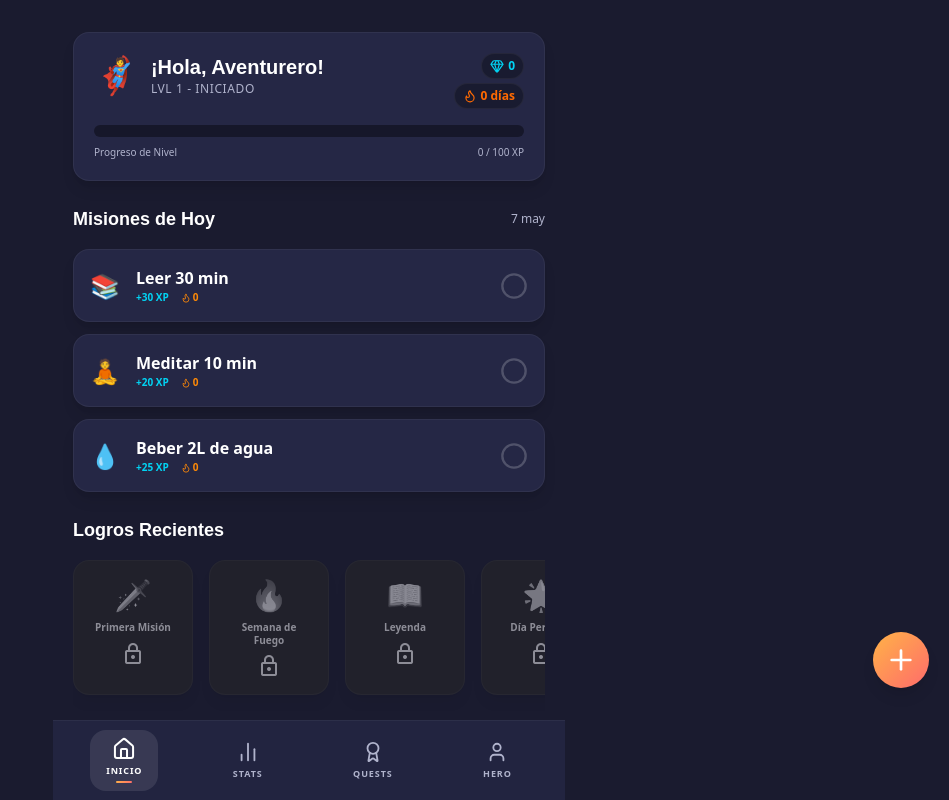
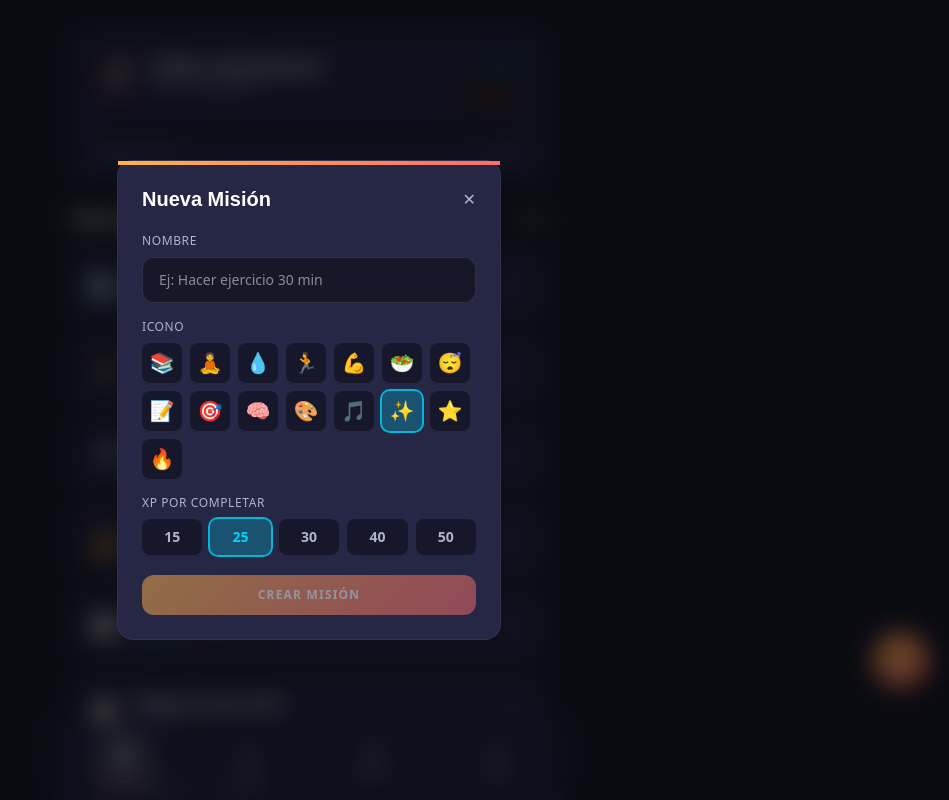
Before and after one commit to davidlopezg/HabitQuest, a React (Vite) app: page / in a window 1280 px wide. Both pictures are taken after a click on the button 1232 px from the left and 660 px from the top of the page. Shown: the top 800 px of the page, without its empty margins (331-1280 px from the left). Built offline with nearby package versions, Linux system fonts and the light colour scheme.

Commit message:
Nuevos habitos

```diff
--- a/src/App.tsx
+++ b/src/App.tsx
@@ -59,9 +59,37 @@ interface UserData {
 const LEVEL_XP = 100;
 
 const INITIAL_HABITS: Habit[] = [
-  { id: '1', name: 'Leer 30 min', icon: '📚', xp: 30, streak: 0, completedDates: [] },
-  { id: '2', name: 'Meditar 10 min', icon: '🧘', xp: 20, streak: 0, completedDates: [] },
-  { id: '3', name: 'Beber 2L de agua', icon: '💧', xp: 25, streak: 0, completedDates: [] },
+  // 🌅 MAÑANA - Autocuidado
+  { id: '1', name: 'Respiración + afirmaciones', icon: '🌬️', xp: 10, streak: 0, completedDates: [] },
+  { id: '2', name: 'Caminar / ejercicio', icon: '🏃', xp: 25, streak: 0, completedDates: [] },
+  { id: '3', name: 'Ducha + suplementos', icon: '🚿', xp: 10, streak: 0, completedDates: [] },
+  { id: '4', name: 'Meditación', icon: '🧘', xp: 15, streak: 0, completedDates: [] },
+  { id: '5', name: 'Lectura rápida', icon: '📖', xp: 15, streak: 0, completedDates: [] },
+  { id: '6', name: 'Repaso tareas días', icon: '📋', xp: 10, streak: 0, completedDates: [] },
+  { id: '7', name: 'INBOX → Notion', icon: '📥', xp: 15, streak: 0, completedDates: [] },
+  { id: '8', name: 'Elegir 3 tareas activas', icon: '🎯', xp: 10, streak: 0, completedDates: [] },
+  { id: '9', name: 'Reflexión + planificar día', icon: '🤔', xp: 15, streak: 0, completedDates: [] },
+
+  // ☀️ MEDIODÍA - Primer Bloque Trabajo
+  { id: '10', name: 'Revisión móvil + email', icon: '📱', xp: 10, streak: 0, completedDates: [] },
+  { id: '11', name: 'Buffer / preparación', icon: '⚙️', xp: 10, streak: 0, completedDates: [] },
+  { id: '12', name: '🔥 Bloque trabajo 1', icon: '🔥', xp: 30, streak: 0, completedDates: [] },
+  { id: '13', name: '🔥 Bloque trabajo 2', icon: '🔥', xp: 30, streak: 0, completedDates: [] },
+  { id: '14', name: 'Comida ligera', icon: '🥗', xp: 10, streak: 0, completedDates: [] },
+  { id: '15', name: 'Siesta (si necesaria)', icon: '😴', xp: 10, streak: 0, completedDates: [] },
+
+  // 🌇 TARDE - Segundo Bloque
+  { id: '16', name: '🌀 Bloque trabajo 3', icon: '🌀', xp: 30, streak: 0, completedDates: [] },
+  { id: '17', name: '🌀 Bloque trabajo 4', icon: '🌀', xp: 30, streak: 0, completedDates: [] },
+  { id: '18', name: 'Revisión móvil + email', icon: '📱', xp: 10, streak: 0, completedDates: [] },
+  { id: '19', name: '📝 Estatus diario', icon: '📊', xp: 15, streak: 0, completedDates: [] },
+  { id: '20', name: '🧠 Vaciar Cabeza → Notion', icon: '🧠', xp: 20, streak: 0, completedDates: [] },
+
+  // 🌙 NOCHE - Reflexión + Cierre
+  { id: '21', name: '🚫 Móvil OFF', icon: '📵', xp: 10, streak: 0, completedDates: [] },
+  { id: '22', name: '✨ 5 cosas buenas del día', icon: '✨', xp: 15, streak: 0, completedDates: [] },
+  { id: '23', name: '📖 Leer compendio', icon: '📚', xp: 15, streak: 0, completedDates: [] },
+  { id: '24', name: '🛌 Preparar dormir', icon: '🛌', xp: 10, streak: 0, completedDates: [] },
 ];
 
 const ACHIEVEMENTS: Achievement[] = [
@@ -94,6 +122,8 @@ export default function App() {
   const [showCelebration, setShowCelebration] = useState<{ xp: number, gems: number } | null>(null);
   const [isLevelUp, setIsLevelUp] = useState(false);
   const [installPrompt, setInstallPrompt] = useState<any>(null);
+  const [showAddHabit, setShowAddHabit] = useState(false);
+  const [newHabit, setNewHabit] = useState({ name: '', icon: '✨', xp: 25 });
 
   // --- Effects ---
   useEffect(() => {
@@ -527,7 +557,7 @@ export default function App() {
           whileHover={{ scale: 1.1 }}
           whileTap={{ scale: 0.9 }}
           className="fixed bottom-28 right-5 w-14 h-14 rpg-gradient rounded-full shadow-lg flex items-center justify-center z-40 transform"
-          onClick={() => alert("Función para añadir hábitos personalizados coming soon...")}
+          onClick={() => setShowAddHabit(true)}
         >
           <Plus size={32} />
         </motion.button>
@@ -601,6 +631,90 @@ export default function App() {
             </motion.div>
           </motion.div>
         )}
+
+        {showAddHabit && (
+          <motion.div
+            initial={{ opacity: 0 }}
+            animate={{ opacity: 1 }}
+            exit={{ opacity: 0 }}
+            className="fixed inset-0 z-[100] flex items-center justify-center bg-black/60 backdrop-blur-md p-6"
+            onClick={() => setShowAddHabit(false)}
+          >
+            <motion.div
+              initial={{ scale: 0.9, y: 20 }}
+              animate={{ scale: 1, y: 0 }}
+              className="rpg-card p-6 w-full max-w-sm flex flex-col gap-5 relative"
+              onClick={(e) => e.stopPropagation()}
+            >
+              <div className="absolute top-0 inset-x-0 h-1 rpg-gradient" />
+
+              <div className="flex items-center justify-between">
+                <h3 className="font-heading font-bold text-xl rpg-gradient-text">Nueva Misión</h3>
+                <button onClick={() => setShowAddHabit(false)} className="text-rpg-text-secondary hover:text-white">
+                  ✕
+                </button>
+              </div>
+
+              <div className="space-y-4">
+                <div>
+                  <label className="text-xs text-rpg-text-secondary uppercase tracking-wider mb-2 block">Nombre</label>
+                  <input
+                    type="text"
+                    value={newHabit.name}
+                    onChange={(e) => setNewHabit(prev => ({ ...prev, name: e.target.value }))}
+                    placeholder="Ej: Hacer ejercicio 30 min"
+                    className="w-full bg-black/40 border border-white/10 rounded-xl px-4 py-3 text-sm focus:outline-none focus:border-cyan-500/50"
+                    maxLength={40}
+                  />
+                </div>
+
+                <div>
+                  <label className="text-xs text-rpg-text-secondary uppercase tracking-wider mb-2 block">Icono</label>
+                  <div className="flex gap-2 flex-wrap">
+                    {['📚', '🧘', '💧', '🏃', '💪', '🥗', '😴', '📝', '🎯', '🧠', '🎨', '🎵', '✨', '⭐', '🔥'].map(icon => (
+                      <button
+                        key={icon}
+                        onClick={() => setNewHabit(prev => ({ ...prev, icon }))}
+                        className={`w-10 h-10 text-xl rounded-lg flex items-center justify-center transition-all ${newHabit.icon === icon ? 'bg-cyan-500/30 ring-2 ring-cyan-500' : 'bg-black/40 hover:bg-white/10'}`}
+                      >
+                        {icon}
+                      </button>
+                    ))}
+                  </div>
+                </div>
+
+                <div>
+                  <label className="text-xs text-rpg-text-secondary uppercase tracking-wider mb-2 block">XP por completar</label>
+                  <div className="flex gap-2">
+                    {[15, 25, 30, 40, 50].map(xp => (
+                      <button
+                        key={xp}
+                        onClick={() => setNewHabit(prev => ({ ...prev, xp }))}
+                        className={`flex-1 py-2 rounded-lg text-sm font-bold transition-all ${newHabit.xp === xp ? 'bg-cyan-500/30 text-cyan-400 ring-2 ring-cyan-500' : 'bg-black/40 text-rpg-text-secondary hover:bg-white/10'}`}
+                      >
+                        {xp}
+                      </button>
+                    ))}
+                  </div>
+                </div>
+              </div>
+
+              <button
+                onClick={() => {
+                  if (newHabit.name.trim()) {
+                    addHabit(newHabit.name.trim(), newHabit.icon, newHabit.xp);
+                    setNewHabit({ name: '', icon: '✨', xp: 25 });
+                    setShowAddHabit(false);
+                  }
+                }}
+                disabled={!newHabit.name.trim()}
+                className="w-full rpg-gradient py-3 rounded-xl font-bold uppercase text-xs tracking-widest disabled:opacity-50 disabled:cursor-not-allowed"
+              >
+                Crear Misión
+              </button>
+            </motion.div>
+          </motion.div>
+        )}
       </AnimatePresence>
 
       {/* Install Prompt Overlay (conditional) */}
```
